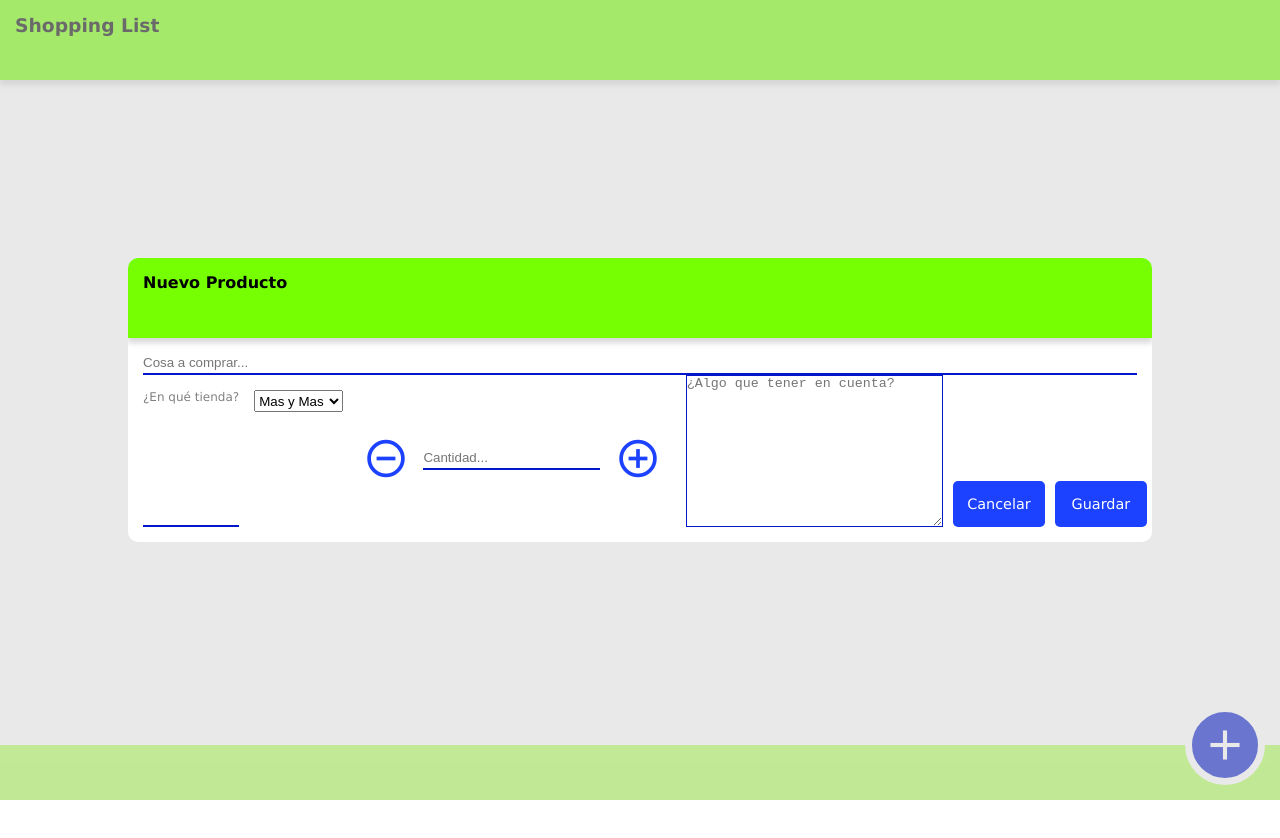
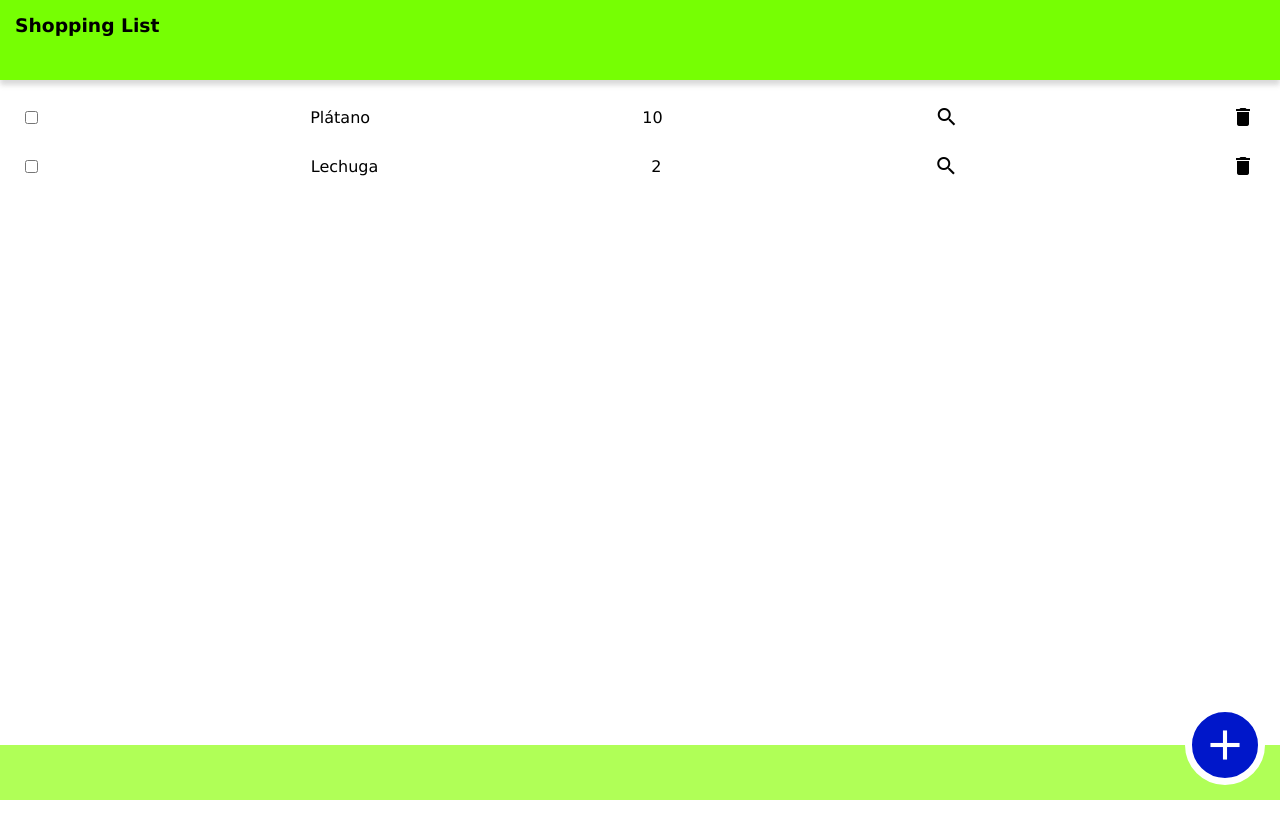
Before and after one commit to SrSato/shoppinglist, a plain HTML site: page index.html in a window 1280 px wide. Shown: the top 838 px of the page. Drawn offline with Linux system fonts and the light colour scheme.

Commit message:
lista de prods

```diff
--- a/css/layout.css
+++ b/css/layout.css
@@ -49,6 +49,13 @@ main{
     background-color: var(--backcolor);
 }
 
+main ul li{
+    margin: 25px;
+    display: flex;
+    justify-content:space-between;
+    align-items: center;
+}
+
 footer{
     width: 100%;
     min-height: 55px;
@@ -93,7 +100,7 @@ footer{
     left:0px;
     z-index: 2;
 
-    display: flex;
+    display: none;
     justify-content: center;
     align-items: center;
 
@@ -101,7 +108,7 @@ footer{
 }
 
 #infoprod{
-    width: 80vw;
+    max-width: 500px;
     border-radius: 10px;
 
     display: flex;
@@ -124,6 +131,7 @@ footer{
 }
 
 .visorNum{
+    width: 100%;
     margin: auto;
     padding: 15px;
 
@@ -150,8 +158,9 @@ footer{
 }
 
 #infoprod textarea{
-    margin: auto;
-    margin-bottom: 15px;
+    width: 100%;
+    margin: 15px;
+
 
     border-color: var(--sdark);
 }
@@ -171,3 +180,6 @@ footer{
     color: var(--texts);
     font-size:0.9rem;
 }
+.cancelar{
+    background-color: var(--slight);
+}
--- a/index.html
+++ b/index.html
@@ -12,6 +12,24 @@
     <header><h3>Shopping List</h3></header>
 
     <main>
+        <ul>
+            <li>
+                <input type="checkbox" class="hecho" name="chk_platano" id="chk_platano">
+                <span class="li_nom_prod">Plátano</span>
+                <span class="li_cant_prod">10</span>
+
+                <i class="material-icons">search</i>
+                <i class="material-icons">delete</i>
+            </li>
+            <li>
+                <input type="checkbox" class="hecho" name="chk_lechuga" id="chk_lechuga">
+                <span class="li_nom_prod">Lechuga</span>
+                <span class="li_cant_prod">2</span>
+                <i class="material-icons">search</i>
+                <i class="material-icons">delete</i>
+            </li>
+        </ul>
+
 
     </main>
 
@@ -30,7 +48,7 @@
                 <i class="material-icons">add_circle_outline</i>
             </div>
             <textarea name="notas" id="areaNotas" placeholder="¿Algo que tener en cuenta?" cols="30" rows="10"></textarea>
-            <div id="infoprodCancel" class="button">Cancelar</div>
+            <div id="infoprodCancel" class="button cancelar">Cancelar</div>
             <div id="infoprodGuardar" class="button">Guardar</div>
         </div>
     </div>
```
